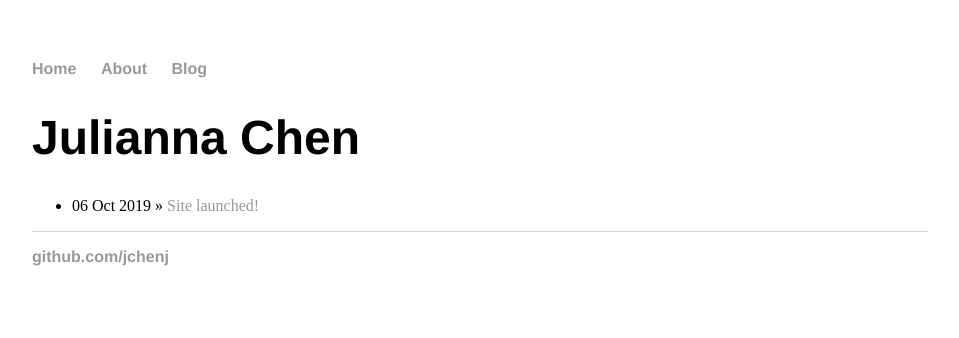
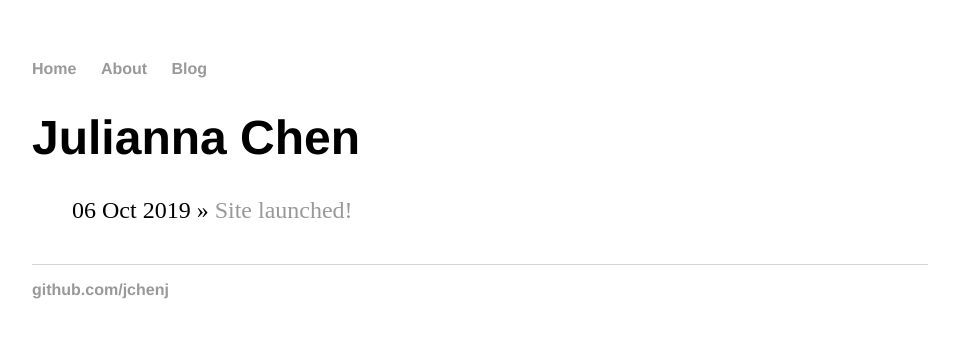
Before and after one commit to jchenj/jchenj.github.io, a Jekyll site: the page built from blog/index.html, in a window 1280 px wide. Shown: the top 338 px of the page, without its empty margins (160-1119 px from the left). Built offline with Jekyll 4.4.1, drawn with Linux system fonts in a browser that asks for light colours.

Commit message:
Fixed syntax for ul.posts

```diff
--- a/css/main.css
+++ b/css/main.css
@@ -40,11 +40,11 @@ footer {
   font-size: 1em;
 }
 
-ul posts {
+ul.posts {
   margin: 20px auto 40px;
   font-size: 1.5em;
 }
 
-ul posts li {
+ul.posts li {
   list-style: none;
 }
```
